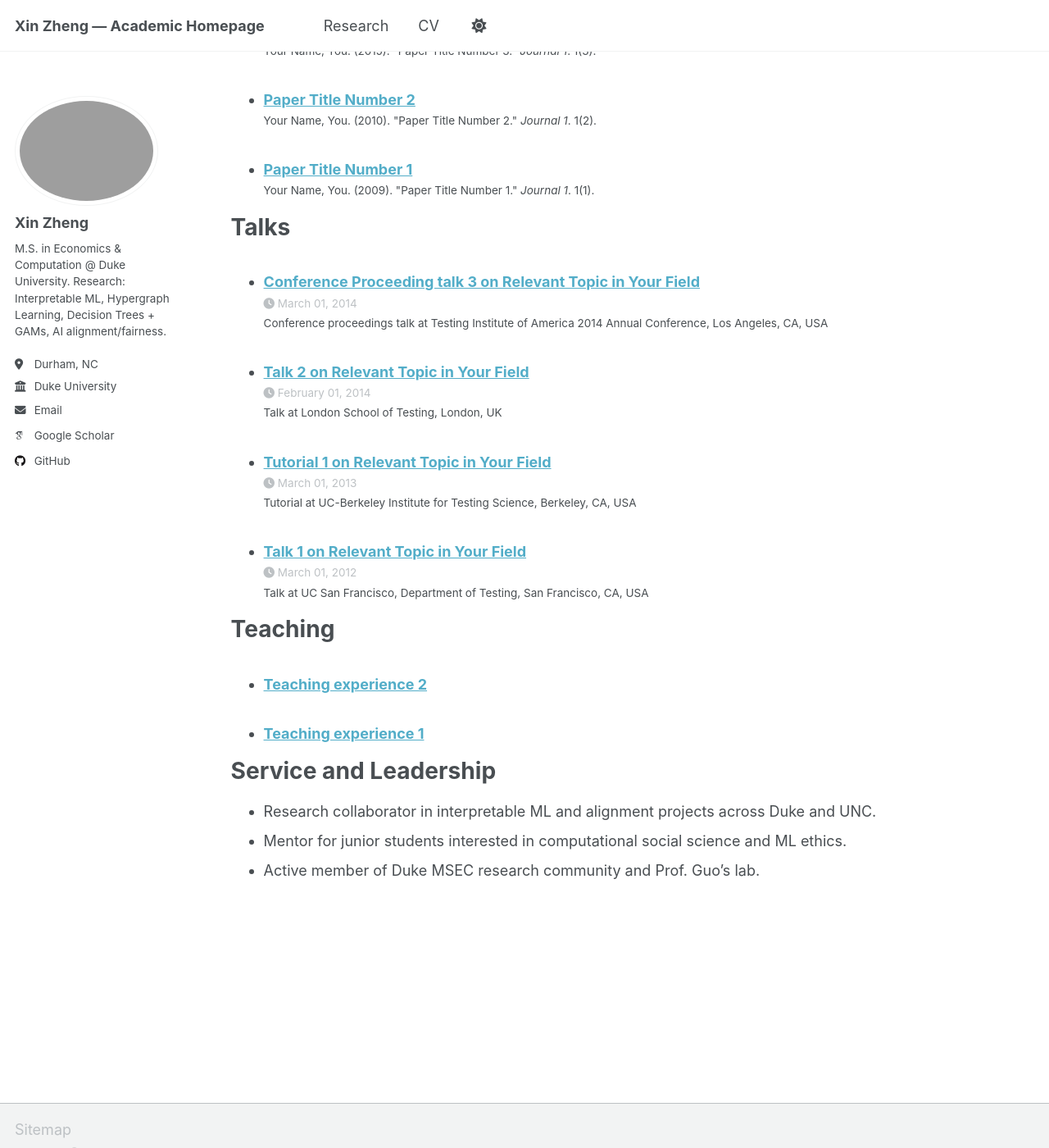
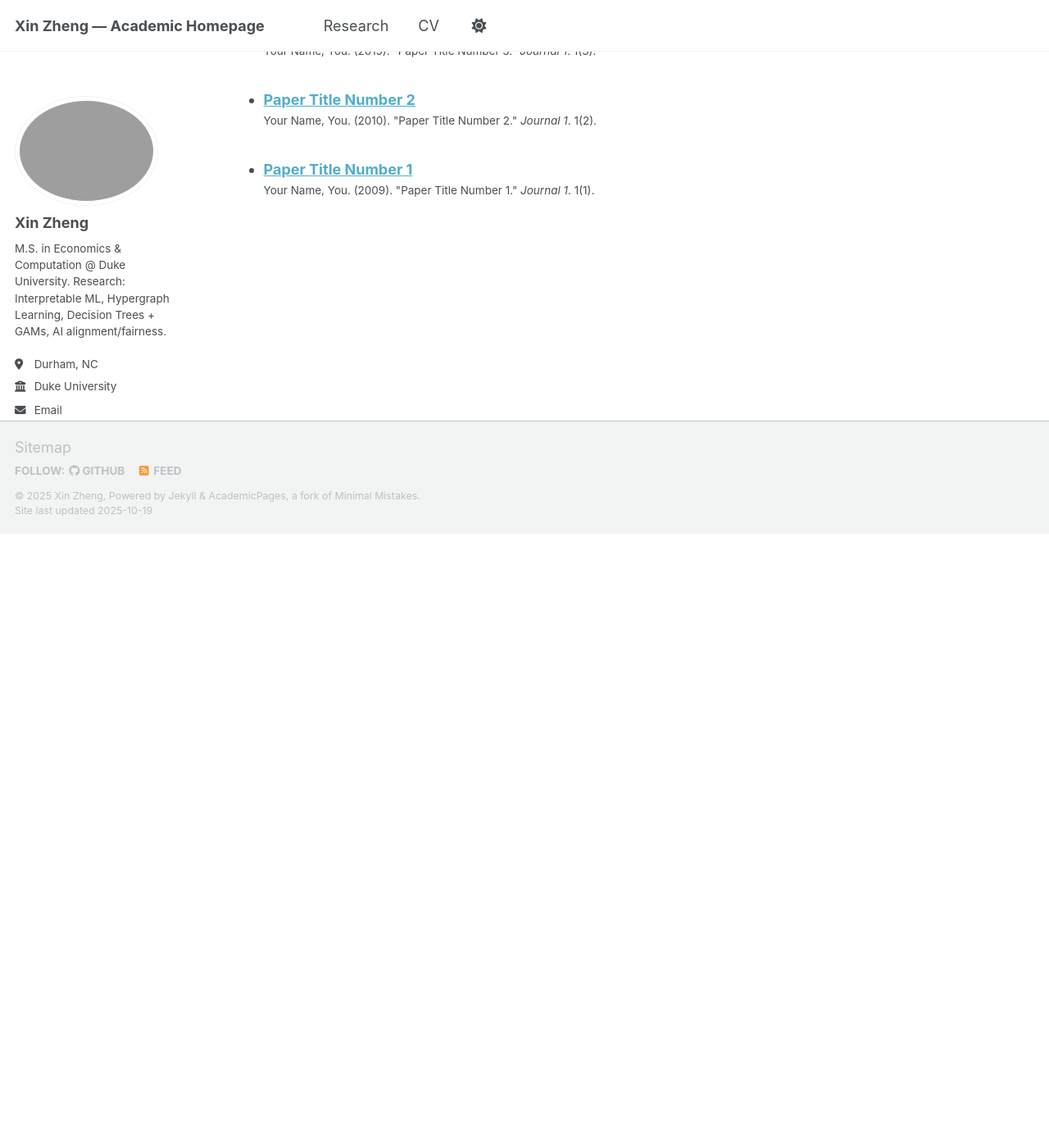
Before and after one commit to Xin-Lyra-Zheng/xin-lyra-zheng.github.io, a Jekyll site: the page built from _pages/cv.md, in a window 1280 px wide and 1400 px high, scrolled down 1839 px. Shown: the whole window at 82% size. Built offline with Jekyll 4.4.1, drawn with Linux system fonts in a browser that asks for light colours; some web fonts are replaced; a script that is not in the unit is left out; after the commit the page ends 2490 px from its top, so only the background shows below that.

Commit message:
Remove Talks, Teaching, and Service sections from CV
Removed sections for Talks, Teaching, and Service and Leadership from CV.

```diff
--- a/_pages/cv.md
+++ b/_pages/cv.md
@@ -64,24 +64,3 @@ Publications
 <ul>{% for post in site.publications reversed %}
   {% include archive-single-cv.html %}
 {% endfor %}</ul>
-
-
-Talks
-======
-<ul>{% for post in site.talks reversed %}
-  {% include archive-single-talk-cv.html %}
-{% endfor %}</ul>
-
-
-Teaching
-======
-<ul>{% for post in site.teaching reversed %}
-  {% include archive-single-cv.html %}
-{% endfor %}</ul>
-
-
-Service and Leadership
-======
-* Research collaborator in interpretable ML and alignment projects across Duke and UNC.
-* Mentor for junior students interested in computational social science and ML ethics.
-* Active member of Duke MSEC research community and Prof. Guo’s lab.
```
